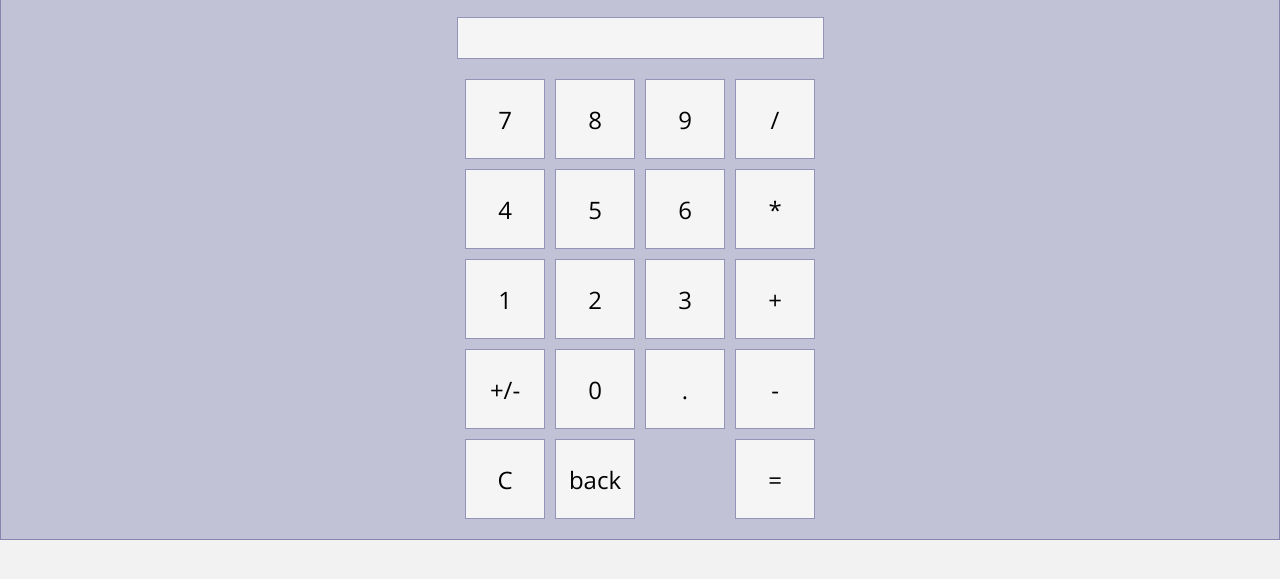
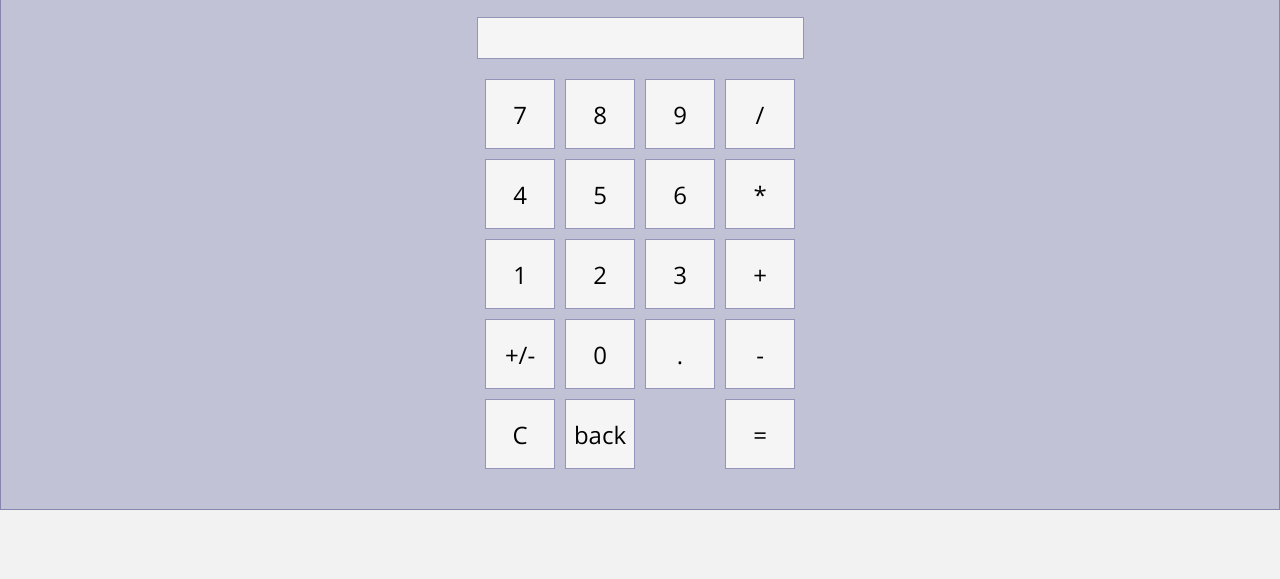
Before and after one commit to rahbuh/JS_calculator, a website: page index.html in a window 1280 px wide. Shown: the part 117-696 px from the top of the page. Drawn offline with nearby package versions, Linux system fonts and the light colour scheme.

Commit message:
change to style

```diff
--- a/css/style.css
+++ b/css/style.css
@@ -21,7 +21,7 @@ h1 {
 
 .container,
 #display {
-  width: 360px;
+  width: 320px;
 }
 
 #display,
@@ -40,15 +40,15 @@ h1 {
 
 .container {
   display: grid;
-  grid-row-gap: 10px;
-  grid-template-columns: repeat(auto-fill, 90px);
-  justify-items: center;
-  margin: 20px auto;
+  grid-gap: 10px;
+  grid-template-columns: repeat(auto-fill, 70px);
+  justify-content: center;
+  margin: 20px auto 40px;
 }
 
 .box {
-  width: 80px;
-  height: 80px;
+  width: 70px;
+  height: 70px;
   }
 
 .key {
@@ -56,8 +56,8 @@ h1 {
   align-items: center;
   justify-content: center;
   transition: all 0.07s ease;
-  width: 78px;
-  height: 78px;
+  width: 68px;
+  height: 68px;
 }
 
 .key-clicked {
--- a/js/app.js
+++ b/js/app.js
@@ -79,7 +79,6 @@
 
   // Show selected number or decimal point on display
   function displaySelectedChar(key, display) {
-    console.log(display.textContent);
     if (data.holder.length <= 1 && key === ".") {
       key = "0.";
       display.textContent = key;
```
